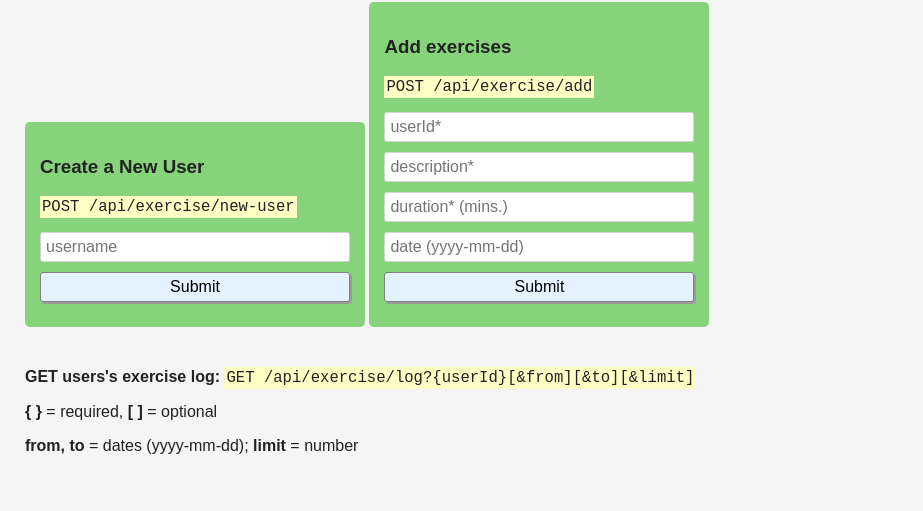
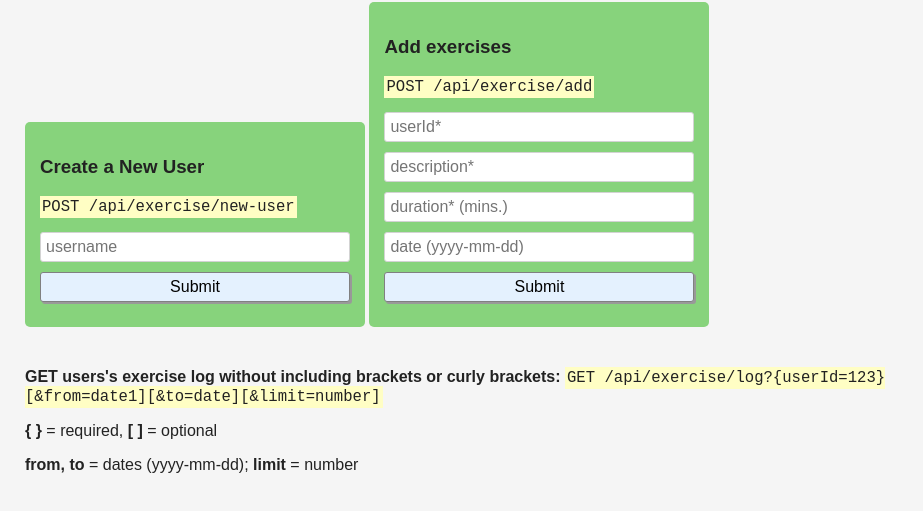
Before and after one commit to ldaws003/fcc-exercise-tracker-leon, a website: page views/index.html in a window 1280 px wide. Shown: the part 81-592 px from the top of the page, without its empty margins (0-923 px from the left). Drawn offline with Linux system fonts and the light colour scheme; files that its build step writes are made by us from their sources.

Commit message:
Update index.html

```diff
--- a/views/index.html
+++ b/views/index.html
@@ -26,7 +26,7 @@
             <input id="dat" type="text" name="date" placeholder="date (yyyy-mm-dd)">
             <input type="submit" value="Submit">
           </form>
-          <p><strong>GET users's exercise log: </strong><code>GET /api/exercise/log?{userId}[&amp;from][&amp;to][&amp;limit]</code></p>
+          <p><strong>GET users's exercise log without including brackets or curly brackets: </strong><code>GET /api/exercise/log?{userId=123}[&amp;from=date1][&amp;to=date][&amp;limit=number]</code></p>
           <p><strong>{ }</strong> = required, <strong>[ ]</strong> = optional</p>
           <p><strong>from, to</strong> = dates (yyyy-mm-dd); <strong>limit</strong> = number</p>
       </div>
```
